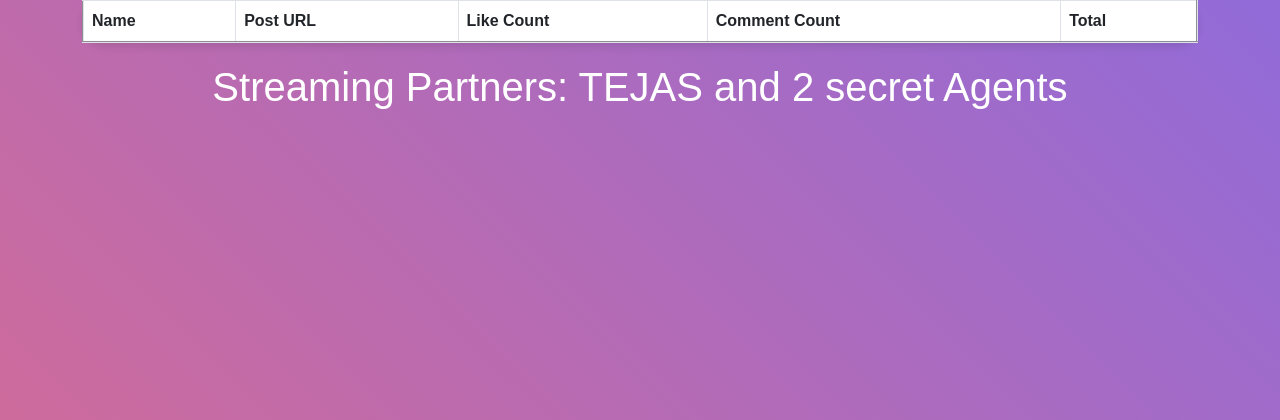
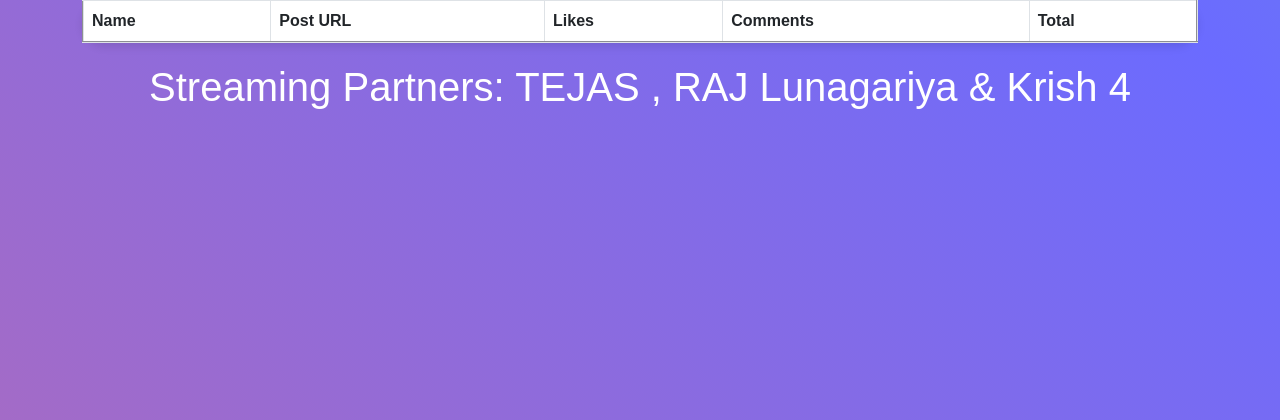
Before and after one commit to Tespie/linkedin_post_like_counter, a Flask app: template templates/index.html in a window 1280 px wide. Shown: the part 197-617 px from the top of the page. Run offline with Flask 3, Linux system fonts and the light colour scheme; the template is opened without the code that fills it: most values are stand-ins (such as "Sample title", 1, 10 or a date in 2020); lists and menus that the app fills with data are empty.

Commit message:
not so imp changes just before final day

```diff
--- a/templates/index.html
+++ b/templates/index.html
@@ -23,7 +23,7 @@
             height: 100vh;
             background: linear-gradient(45deg, #FF6B6B, #6B6BFF, #6BFF6B);
             background-size: 400% 400%;
-            animation: gradient 3s forwards;
+            animation: gradient 3s alternate;
             transition: background 1s ease-in-out;
         }
 
@@ -93,8 +93,8 @@
         <div class="text-center">
             <h1>Happening at </h1>
             <a href="https://jignect.tech/" target="_blank">
-                <img src="https://jignect.tech/wp-content/uploads/2023/02/oie_36heCoEoc4Hg.png" height="100px" alt="Logo"
-                class="logo">
+                <img src="https://jignect.tech/wp-content/uploads/2023/02/oie_36heCoEoc4Hg.png" height="100px"
+                    alt="Logo" class="logo">
             </a>
         </div>
 
@@ -104,8 +104,8 @@
                 <tr>
                     <th>Name</th>
                     <th>Post URL</th>
-                    <th>Like Count</th>
-                    <th>Comment Count</th>
+                    <th>Likes</th>
+                    <th>Comments</th>
                     <th>Total</th>
                 </tr>
             </thead>
@@ -113,7 +113,7 @@
                 {% for data, post_reaction in zip(post_data, post_reactions) %}
                 <tr>
                     <td>{{ data["name"] }}</td>
-                    <td><a href="{{ data['postUrl'] }}" target="_blank">Open {{ data['name'] }}'s LinkedIn post</a></td>
+                    <td>Open <a href="{{ data['postUrl'] }}" target="_blank">{{ data['name'] }}</a>'s post</td>
                     <td>{{ post_reaction[0] }}</td>
                     <td>{{post_reaction[1]}}</td>
                     <td>{{ post_reaction[2] }}</td>
@@ -124,7 +124,7 @@
         </table>
 
         <!-- Footer Section -->
-        <h1 class="text-center">Streaming Partners: TEJAS and 2 secret Agents</h1>
+        <h1 class="text-center">Streaming Partners: TEJAS , RAJ Lunagariya & Krish 4</h1>
     </div>
 
     <!-- Bootstrap JS (already included in the head) -->
```
